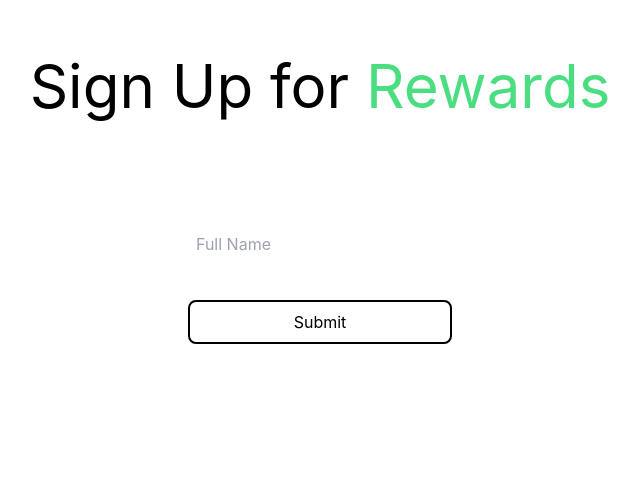
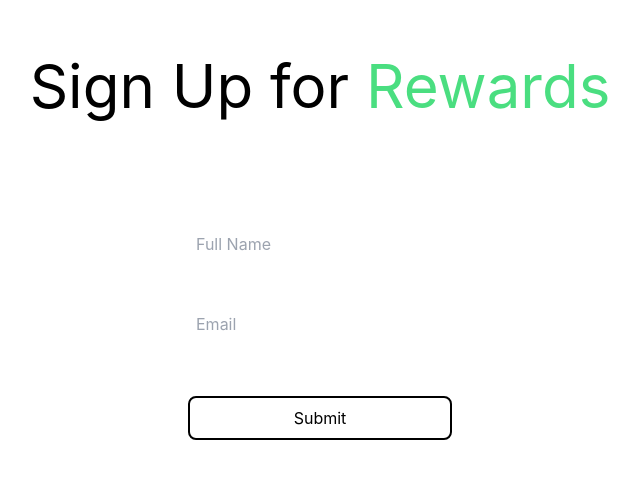
Before and after one commit to ichbtrv/fr-user-creation, a Next.js app: page / in a window 1280 px wide. Shown: the top 478 px of the page, without its empty margins (320-960 px from the left). Built offline with nearby package versions, Linux system fonts and the light colour scheme; no server answers.

Commit message:
added email input

```diff
--- a/components/form/UserCreateForm.tsx
+++ b/components/form/UserCreateForm.tsx
@@ -30,6 +30,17 @@ const UserCreateForm = () => {
           Please enter your full name
         </div>
       </div>
+      <div className="flex flex-col my-8 h-12 p-1">
+        <input
+          type="email"
+          placeholder="Email"
+          className="px-1 py-2 rounded-lg"
+          {...register('email', { required: true, pattern: /^\S+@\S+$/i })}
+        />
+        <div hidden={!errors.email} className="text-sm  px-1 text-slate-600">
+          Please enter a valid email
+        </div>
+      </div>
       <button
         type="submit"
         className="border-2 rounded-lg w-full mt-4 px-4 py-2 border-black hover:bg-black hover:text-white"
```
